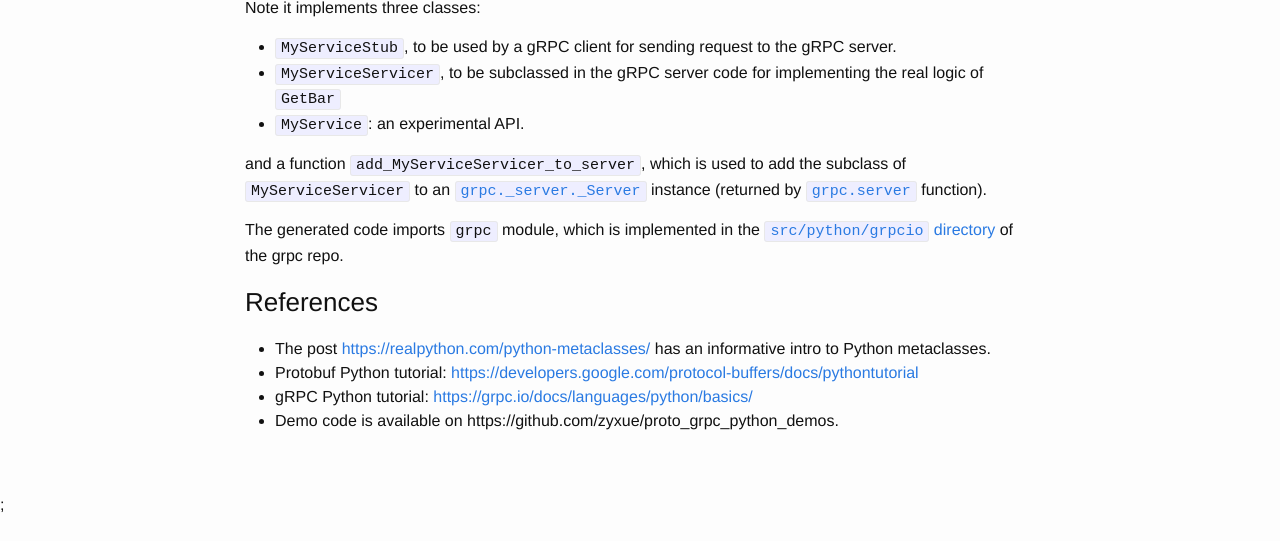
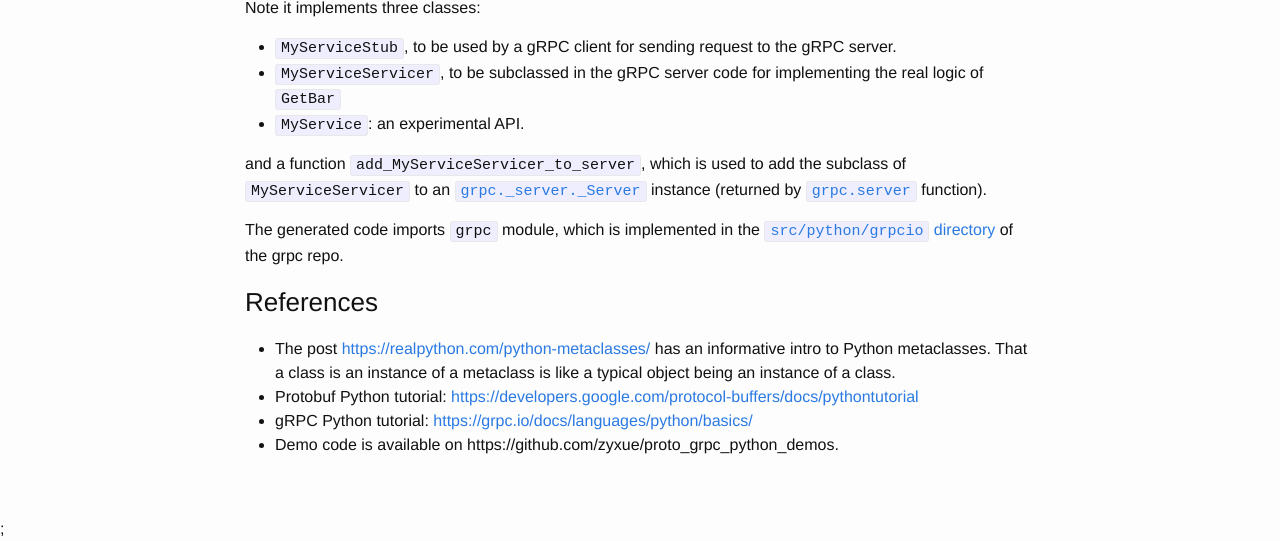
Before and after one commit to zyxue/zyxue.github.io, a Jekyll site: the page built from _posts/2022-01-20-python-and-protobuf.md, in a window 1280 px wide and 900 px high, scrolled down 1800 px, cut to the strip 359-900 px from the top of the window. Built offline with Jekyll 4.4.1, drawn with Linux system fonts in a browser that asks for light colours; comment, search, counter and statistics services are not loaded; before the commit the page ends 2676 px from its top, so only the background shows below that.

Commit message:
added a comment about class to metaclass is like an object to a class

```diff
--- a/_posts/2022-01-20-python-and-protobuf.md
+++ b/_posts/2022-01-20-python-and-protobuf.md
@@ -124,7 +124,7 @@ grpc repo.
 
 * The post
   [https://realpython.com/python-metaclasses/](https://realpython.com/python-metaclasses/)
-  has an informative intro to Python metaclasses.
+  has an informative intro to Python metaclasses. That a class is an instance of a metaclass is like a typical object being an instance of a class.
 * Protobuf Python tutorial:
   [https://developers.google.com/protocol-buffers/docs/pythontutorial](https://developers.google.com/protocol-buffers/docs/pythontutorial)
 * gRPC Python tutorial:
```
